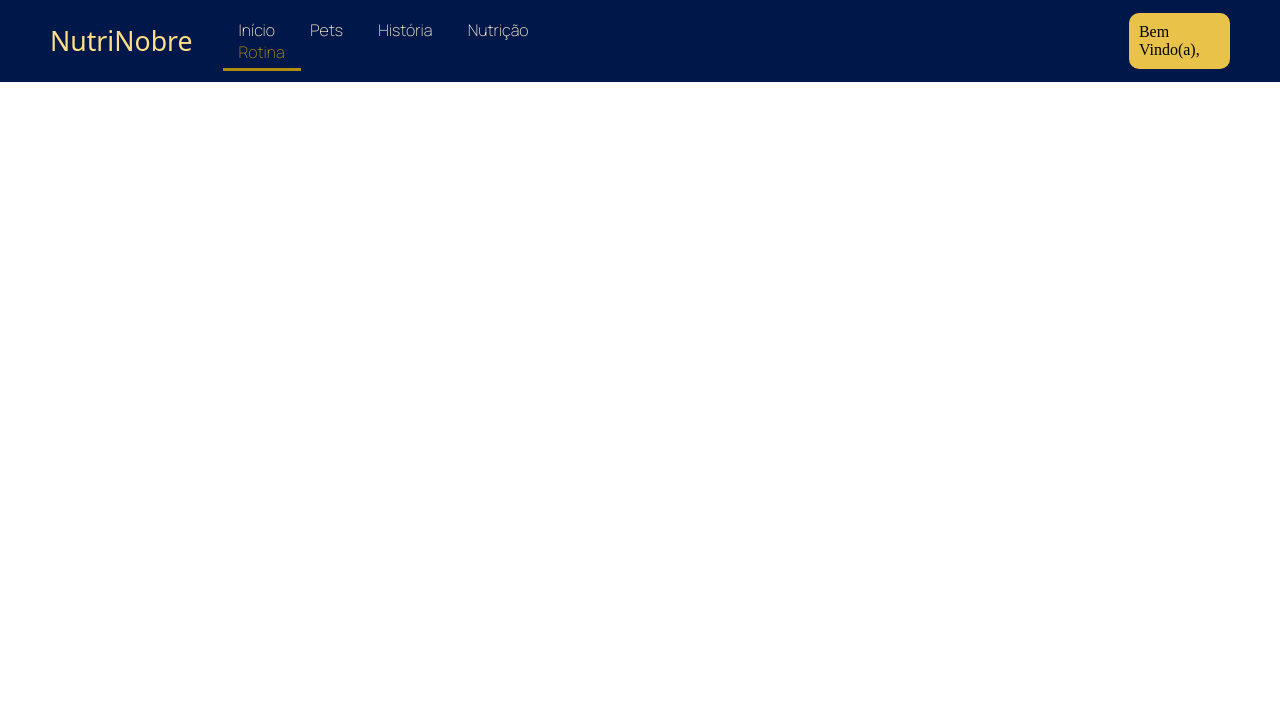
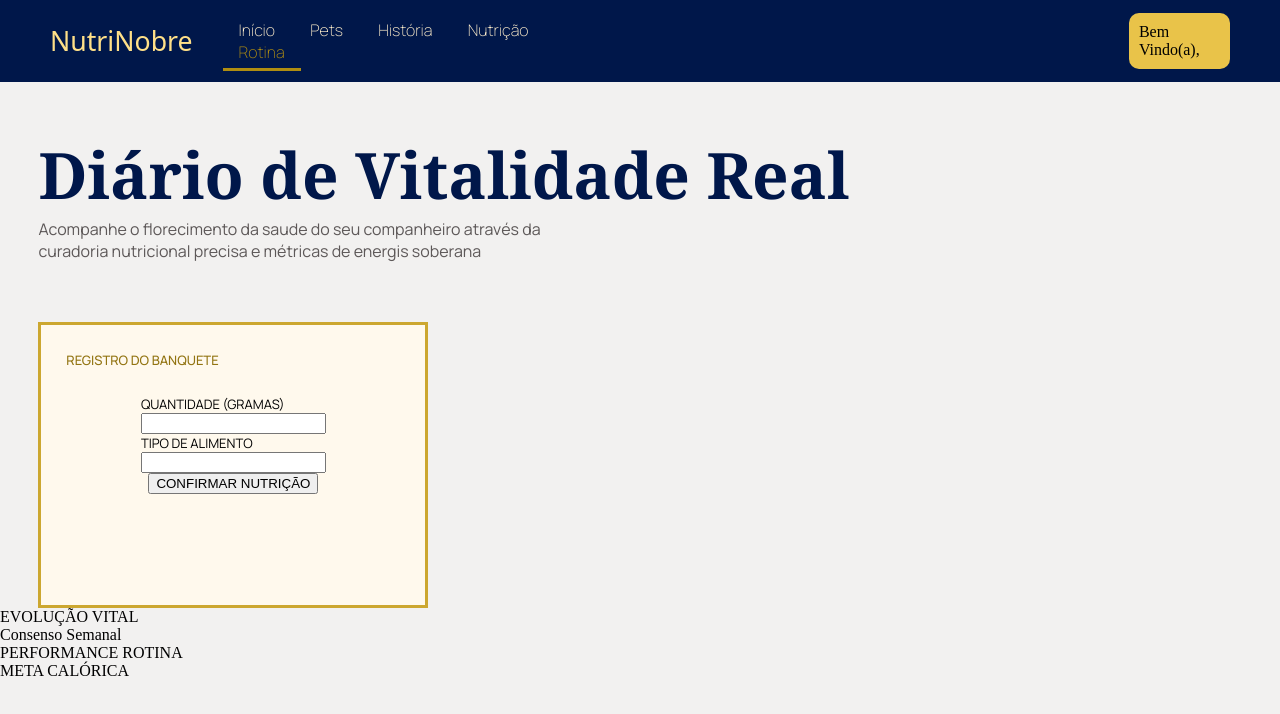
Before and after one commit to mariaeduarda1430-ui/projeto_individual, a website: page web-data-viz-main/public/dashboard/dashboard.html in a window 1280 px wide. Drawn offline with Linux system fonts and the light colour scheme; a web font is replaced by a local one.

Commit message:
definições do primeiro corpo da pagina da dashboard e estilização do titulo

```diff
--- a/web-data-viz-main/public/css/style dash.css
+++ b/web-data-viz-main/public/css/style dash.css
@@ -78,3 +78,54 @@ body {
   font-size: 3em;
   font-weight: bold;
 }
+
+/*=======================================================*/
+
+.corpo1 {
+    height: 100vh;
+    background-color: #f2f1f0;
+}
+.titulo-corpo1 {
+    display: flex;
+    height: 17%;
+    margin-left: 3%;
+    align-items:flex-end;
+    font-family: "Noto Serif";
+    font-weight: bold;
+    font-size: 4em;
+    color: #00174a;
+}
+
+.descricao {
+    font-family: "Manrope";
+    margin-left: 3%;
+    width: 40%;
+    height: 13%;
+    color: rgb(93, 88, 88);
+}
+
+.caixa1 {
+    display: flex;
+    background-color:#fff9ed;
+    flex-direction: column;
+    width: 30%;
+    height: 35%;
+    margin-left: 3%;
+    align-items: center;
+    border: 3px solid #CCA730;
+    font-family: 'Manrope';
+    font-size: small;
+}
+.titulo-caixa1 {
+    display: flex;
+    height: 25%;
+    width: 87%;
+    align-items: center;
+    font-weight:500;
+    color:#927411 ;
+
+}
+.info-caixa1 {
+     display: flex;
+     flex-direction: column;
+}
--- a/web-data-viz-main/public/dashboard/dashboard.html
+++ b/web-data-viz-main/public/dashboard/dashboard.html
@@ -4,7 +4,7 @@
 <head>
     <meta charset="UTF-8">
     <meta name="viewport" content="width=device-width, initial-scale=1.0">
-    <title>Document</title>
+    <title>dashboard</title>
     <link rel="preconnect" href="https://fonts.googleapis.com">
     <link rel="preconnect" href="https://fonts.gstatic.com" crossorigin>
     <link
@@ -43,6 +43,53 @@
             <span>Bem Vindo(a), <span id="b_usuario"></span></span>
         </div>
     </div>
+
+<!--    COMEÇO DO CORPO DO SITE    -->
+
+    <div class="corpo1">
+        <div class="titulo-corpo1">
+           <span> Diário de Vitalidade Real</span>
+        </div>
+        <div class="descricao">
+            <span>Acompanhe o florecimento da saude do seu companheiro através da curadoria nutricional precisa e métricas de energis soberana</span>
+        </div>
+
+
+            <div class="caixa1">
+                <div class="titulo-caixa1">
+                    <span>REGISTRO DO BANQUETE</span>
+                </div>
+                <div class="info-caixa1">
+                    <span>QUANTIDADE (GRAMAS)</span>
+                    <input type="text" id="input_quantidade">
+                    <span>TIPO DE ALIMENTO</span>
+                    <input type="text" id="input_alimento">
+                </div>
+                <div class="botao-caixa1">
+                    <button>CONFIRMAR NUTRIÇÃO</button>
+                </div>
+            </div>
+
+            <div class="caixa2">
+                <div class="titulo-caixa2">
+                    <span>EVOLUÇÃO VITAL</span>
+                </div>
+                <div class="subtitulo-caixa2">
+                    <span>Consenso Semanal</span>
+                </div>
+            </div>
+
+          <div class="caixa-pequena">
+                <div class="esquerda-caixa-pequena">
+                    <span>PERFORMANCE ROTINA</span>
+                    <div id="mensagem-esquerda"></div>
+                </div>
+                <div class="direita-caixa-pequena">
+                    <span>META CALÓRICA</span>
+                    <div id="mensagem-direita"></div>
+                </div>
+            </div>
+    </div>
 </body>
 
 </html>
```
